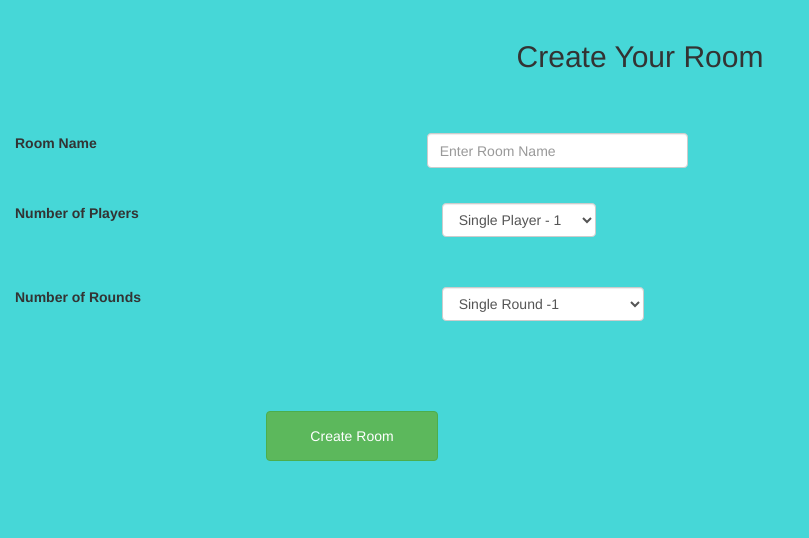
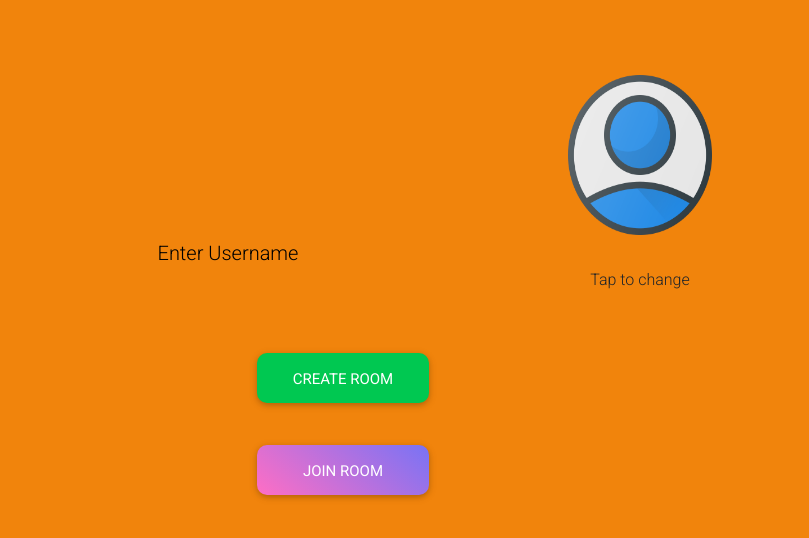
Before and after one commit to shubham-248/shubham-248.github.io, a plain HTML site: page index.html in a window 1280 px wide. Shown: the whole page, without its empty margins (0-809 px from the left). Drawn offline with nearby package versions, Linux system fonts and the light colour scheme.

Commit message:
Add files via upload

```diff
--- a/index.html
+++ b/index.html
@@ -5,116 +5,148 @@
 	<link rel="stylesheet" href="https://maxcdn.bootstrapcdn.com/bootstrap/3.4.1/css/bootstrap.min.css">
 	<script src="https://ajax.googleapis.com/ajax/libs/jquery/3.4.1/jquery.min.js"></script>
 	<script src="https://maxcdn.bootstrapcdn.com/bootstrap/3.4.1/js/bootstrap.min.js"></script>
+
+<script src="https://code.jquery.com/jquery-3.5.1.slim.min.js" integrity="sha256-4+XzXVhsDmqanXGHaHvgh1gMQKX40OUvDEBTu8JcmNs=" crossorigin="anonymous"></script>
+
+<!-- Font Awesome -->
+<link rel="stylesheet" href="https://use.fontawesome.com/releases/v5.8.2/css/all.css">
+<!-- Google Fonts -->
+<link rel="stylesheet" href="https://fonts.googleapis.com/css?family=Roboto:300,400,500,700&amp;display=swap">
+<!-- Bootstrap core CSS -->
+<link href="https://cdnjs.cloudflare.com/ajax/libs/twitter-bootstrap/4.4.1/css/bootstrap.min.css" rel="stylesheet">
+<!-- Material Design Bootstrap -->
+<link href="https://cdnjs.cloudflare.com/ajax/libs/mdbootstrap/4.16.0/css/mdb.min.css" rel="stylesheet">
+
+<!-- JQuery -->
+<script type="text/javascript" src="https://cdnjs.cloudflare.com/ajax/libs/jquery/3.4.1/jquery.min.js"></script>
+<!-- Bootstrap tooltips -->
+<script type="text/javascript" src="https://cdnjs.cloudflare.com/ajax/libs/popper.js/1.14.4/umd/popper.min.js"></script>
+<!-- Bootstrap core JavaScript -->
+<script type="text/javascript" src="https://cdnjs.cloudflare.com/ajax/libs/twitter-bootstrap/4.4.1/js/bootstrap.min.js"></script>
+<!-- MDB core JavaScript -->
+<script type="text/javascript" src="https://cdnjs.cloudflare.com/ajax/libs/mdbootstrap/4.16.0/js/mdb.min.js"></script><style type="text/css">/* Chart.js */
+@-webkit-keyframes chartjs-render-animation{from{opacity:0.99}to{opacity:1}}@keyframes chartjs-render-animation{from{opacity:0.99}to{opacity:1}}.chartjs-render-monitor{-webkit-animation:chartjs-render-animation 0.001s;animation:chartjs-render-animation 0.001s;}</style><style type="text/css">/* Chart.js */
+@-webkit-keyframes chartjs-render-animation{from{opacity:0.99}to{opacity:1}}@keyframes chartjs-render-animation{from{opacity:0.99}to{opacity:1}}.chartjs-render-monitor{-webkit-animation:chartjs-render-animation 0.001s;animation:chartjs-render-animation 0.001s;}</style><style type="text/css">/* Chart.js */
+@-webkit-keyframes chartjs-render-animation{from{opacity:0.99}to{opacity:1}}@keyframes chartjs-render-animation{from{opacity:0.99}to{opacity:1}}.chartjs-render-monitor{-webkit-animation:chartjs-render-animation 0.001s;animation:chartjs-render-animation 0.001s;}</style><style type="text/css">/* Chart.js */
+@-webkit-keyframes chartjs-render-animation{from{opacity:0.99}to{opacity:1}}@keyframes chartjs-render-animation{from{opacity:0.99}to{opacity:1}}.chartjs-render-monitor{-webkit-animation:chartjs-render-animation 0.001s;animation:chartjs-render-animation 0.001s;}</style><style type="text/css">/* Chart.js */
+@-webkit-keyframes chartjs-render-animation{from{opacity:0.99}to{opacity:1}}@keyframes chartjs-render-animation{from{opacity:0.99}to{opacity:1}}.chartjs-render-monitor{-webkit-animation:chartjs-render-animation 0.001s;animation:chartjs-render-animation 0.001s;}</style><style type="text/css">/* Chart.js */
+@-webkit-keyframes chartjs-render-animation{from{opacity:0.99}to{opacity:1}}@keyframes chartjs-render-animation{from{opacity:0.99}to{opacity:1}}.chartjs-render-monitor{-webkit-animation:chartjs-render-animation 0.001s;animation:chartjs-render-animation 0.001s;}</style>
+
 	<style>
         h1 {
-     font-size: 4em;
+     font-size: 2em;
      text-align: center;
    }
-                h2 {
+                h6 {
+     font-size: 16px;
      text-align: center;
    }
-        div {
-      height: 50px;
-      width: 100%;
-    }
+                h8 {
+                     text-align: center;
+                    font-size: 3em;
+   }
 
 .center {
   margin: auto;
-  width: 60%;
+  width: 62%;
   padding: 10px;
 }
+        div.wrapper {
+            width: 370px;
+            height:10px;
+        }
+        mi {
+  display: block;
+}
 
-.center_div{
-    margin: 0 auto;
-    width:91% /* value of your choice which suits your alignment */
+        .btn-xl {
+    padding: 15px 20px;
+    font-size: 15px;
+    border-radius: 10px;
+    width:50%;    //Specify your width here
+}
+
+input[type="text"]
+{
+    background: transparent;
+    border: none;
+    outline: none;
+}
+
+        ::-webkit-input-placeholder { /* Edge */
+  color: black;
+}
+
+:-ms-input-placeholder { /* Internet Explorer */
+  color: black;
+}
+
+::placeholder {
+  color: black;
 }
 
 
-        mi {
-  display: block;
-}
 	</style>
 </head>
-<body style="background-color:rgb(70,215,215);">
+<body style="background-color:rgb(241,132,12);" class="">
+    <div></div>
+    <br><br><br><br><br>
+ 	<h1><img src="default_dp.png" height="160" width="144"></h1>
+   <h1>
+       <div class="container center_div">
+           <div class="wrapper">
+  <input type="text" placeholder="Enter Username">
+</div>
+       </div>
+    </h1><br>
 
-    <br>
-    <h2>Create Your Room </h2>
+    <h6>Tap to change</h6>
+    <div></div>
+    <br><br><br>
+    <div class="center">
+        <mi>
+            <a href="CreateRoom.html">
+	<button type="button" class="btn btn-success btn-xl waves-effect waves-light " style=" height: 50px;width: 172px">Create Room</button></a><a href="https://shubham-248.github.io/"> </a>
+        </mi>
+            </div>
+<br>
 
-    <div></div><label class="col-md-4 control-label" for="Roomname">Room Name</label>
+<!--Modal: Login with Avatar Form-->
+<div class="modal fade" id="modalJoinRoom" tabindex="-1" role="dialog" aria-labelledby="myModalLabel" style="display: none;" aria-hidden="true">
+  <div class="modal-dialog cascading-modal modal-avatar modal-sm" role="document">
+    <!--Content-->
+    <div class="modal-content">
 
-    <div class="container center_div">
-	<div class="container">
-  <form action="/action_page.php">
-    <div class="row">
-      <div class="col">
-        <input type="text" class="form-control" id="RoomName" placeholder="Enter Room Name" name="RoomName" style=" height: 35px;width: 261px">
+      <!--Header-->
+      <div class="modal-header">
+        <img src="default_dp.png" alt="avatar" class="rounded-circle img-responsive">
       </div>
+      <!--Body-->
+      <div class="modal-body text-center mb-1">
+
+        <h5 class="mt-1 mb-2">User4801</h5>
+
+        <div class="md-form ml-0 mr-0">
+          <input type="password" id="form29" class="form-control form-control-sm">
+          <label for="form29" class="ml-0">Enter Room ID</label>
+        </div>
+
+        <div class="text-center mt-4">
+          <button class="btn btn-cyan mt-1 waves-effect waves-light">Join Room <i class="fas fa-sign-in ml-1"></i></button>
+        </div>
+      </div>
+
     </div>
-  </form>
+    <!--/.Content-->
+  </div>
 </div>
-    </div>
-	<!---
-    <div></div>
+<!--Modal: Login with Avatar Form-->
 
-    <label for="Players" class="control-label clo-xs-1">Number of Players</label>
-      <div class="form-group">
-          <div class="col-xs-3">
-    <select class="form-control input-sm">
-      <option>1</option>
-      <option>2</option>
-      <option>3</option>
-      <option>4</option>
-      <option>5</option>
-    </select>
-  </div>
-    --->
-    <br>
+<div class="center"><mi>
+  <a href="" class="btn btn-success btn-xl btn purple-gradient btn-rounded waves-effect waves-light" style=" height: 50px;width: 172px" data-toggle="modal" data-target="#modalJoinRoom">Join Room</a>
+    </mi></div>
 
 
-<form class="form-inline">
-<div class="form-group">
-  <label class="col-md-4 control-label" for="Players">Number of Players</label>
-  <div class="col-md-4">
-    <select id="Players" name="Players" class="form-control">
-      <option value="1">Single Player - 1</option>
-      <option value="2">Two Players - 2</option>
-      <option value="3">Three Players - 3</option>
-      <option value="4">Four Players - 4</option>
-      <option value="5">Five Players - 5</option>
-      <option value="6">Six Players - 6</option>
-    </select>
-  </div>
-</div>
-</form>
-
-<br>
-
-<form class="form-inline">
-<div class="form-group">
-  <label class="col-md-4 control-label" for="Rounds">Number of Rounds</label>
-  <div class="col-md-4">
-    <select id="Players" name="Rounds" class="form-control">
-      <option value="1">Single Round -1</option>
-      <option value="2">Five Rounds - 5</option>
-      <option value="3">Ten Rounds - 10</option>
-      <option value="4">Fifteen Rounds - 15</option>
-      <option value="5">Twenty Rounds - 20</option>
-      <option value="6">Twenty-Five Rounds - 25</option>
-    </select>
-  </div>
-</div>
-</form>
 
 
-  <div></div>
-
-    <div class="center">
-        <mi>
-            <a href="https://shubham-248.github.io/">
-	<button style=" height: 50px;width: 172px" class="btn btn-success" type="button">Create Room</button> </a>
-        </mi>
-            </div>
-
-    <div></div>
-
-</body></html>
+<div class="hiddendiv common"></div></body></html>
```
Also changed, not shown: CreateRoom.html (added, +120 -0 lines), default_dp.png (added).
